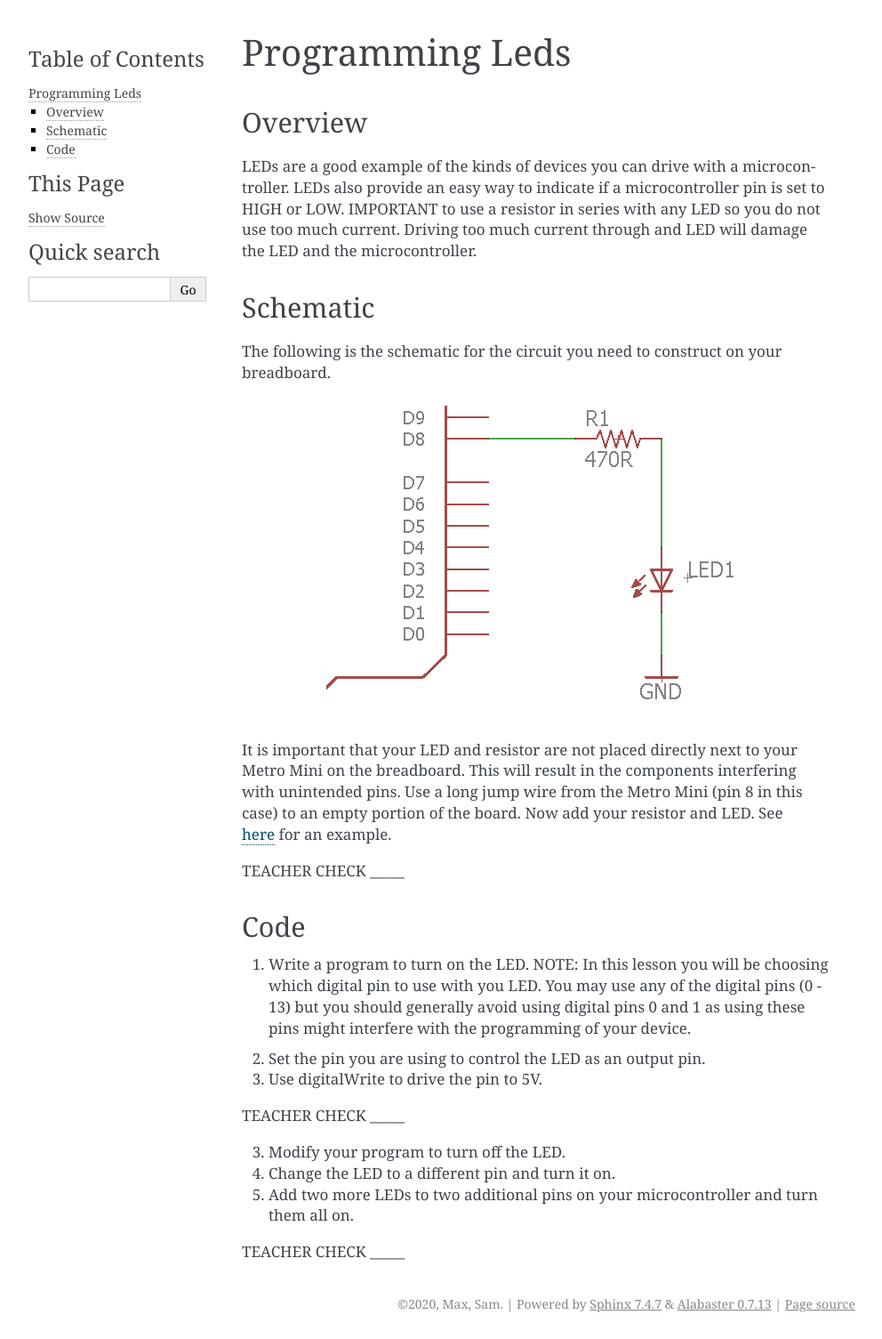
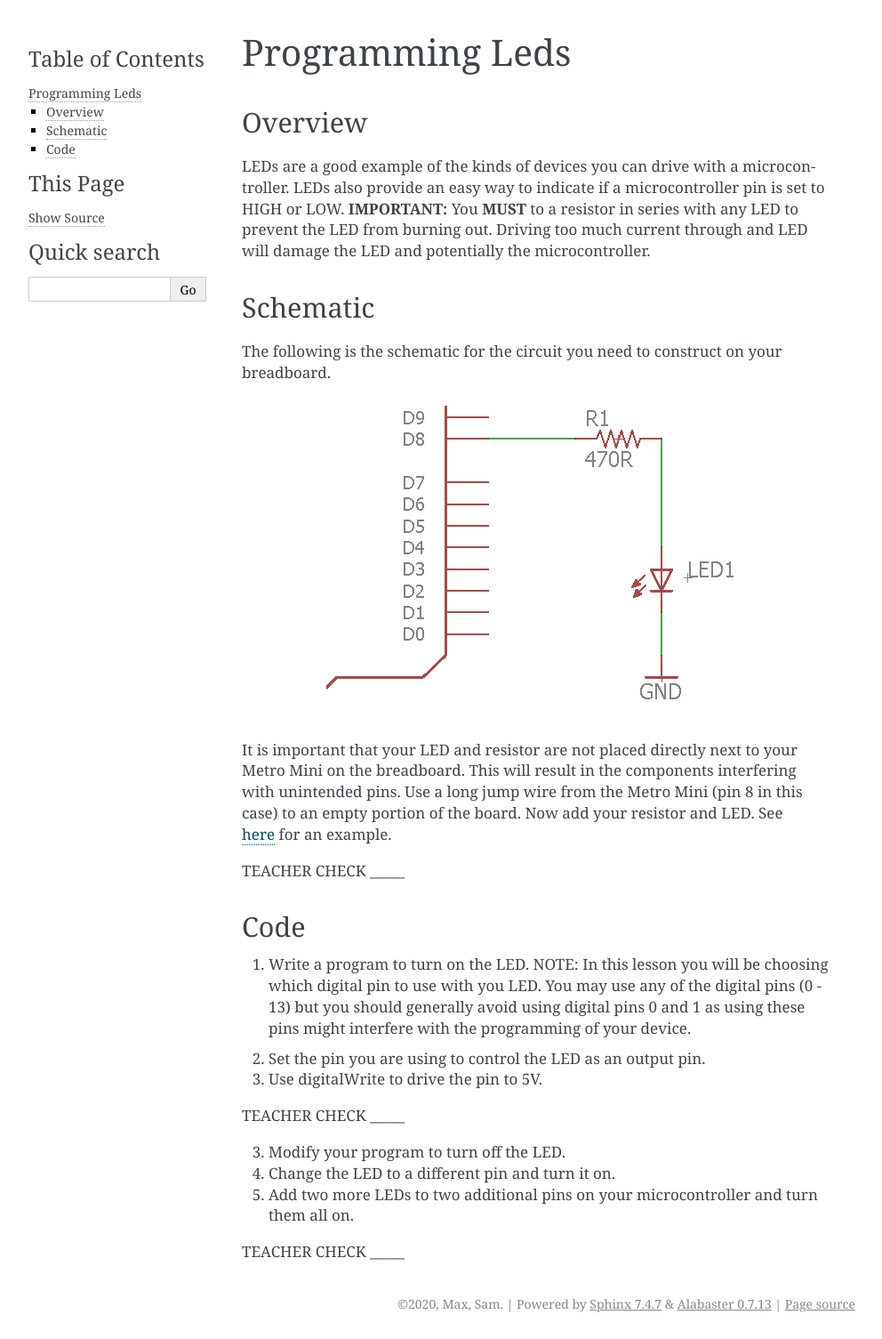
Before and after one commit to maxtkc/mvths-wiki, a Sphinx documentation site: the page built from docs/011-programming-leds.rst, in a window 1280 px wide. Shown: the whole page at 89% size, without its empty margins (148-1140 px from the left). Built offline with Sphinx 7.4.7, drawn with Linux system fonts in a browser that asks for light colours; pages that are not in the unit, such as notebooks, are missing from menus.

Commit message:
Update 011-programming-leds.rst

```diff
--- a/docs/011-programming-leds.rst
+++ b/docs/011-programming-leds.rst
@@ -4,21 +4,15 @@ Programming Leds
 Overview
 --------
 
-LEDs are a good example of the kinds of devices you can drive with a
-microcontroller. LEDs also provide an easy way to indicate if a
-microcontroller pin is set to HIGH or LOW. IMPORTANT to use a resistor
-in series with any LED so you do not use too much current. Driving too
-much current through and LED will damage the LED and the
-microcontroller.
+LEDs are a good example of the kinds of devices you can drive with a microcontroller. LEDs also provide an easy way to indicate if a microcontroller pin is set to HIGH or LOW. **IMPORTANT:** You **MUST** to a resistor in series with any LED to prevent the LED from burning out. Driving too much current through and LED will damage the LED and potentially the microcontroller.
 
 Schematic
 ---------
 
-The following is the schematic for the circuit you need to construct on
-your breadboard.
+The following is the schematic for the circuit you need to construct on your breadboard.
 
 .. figure:: images/image84.png
-   :alt:
+
 
 It is important that your LED and resistor are not placed directly next
 to your Metro Mini on the breadboard. This will result in the components
```
